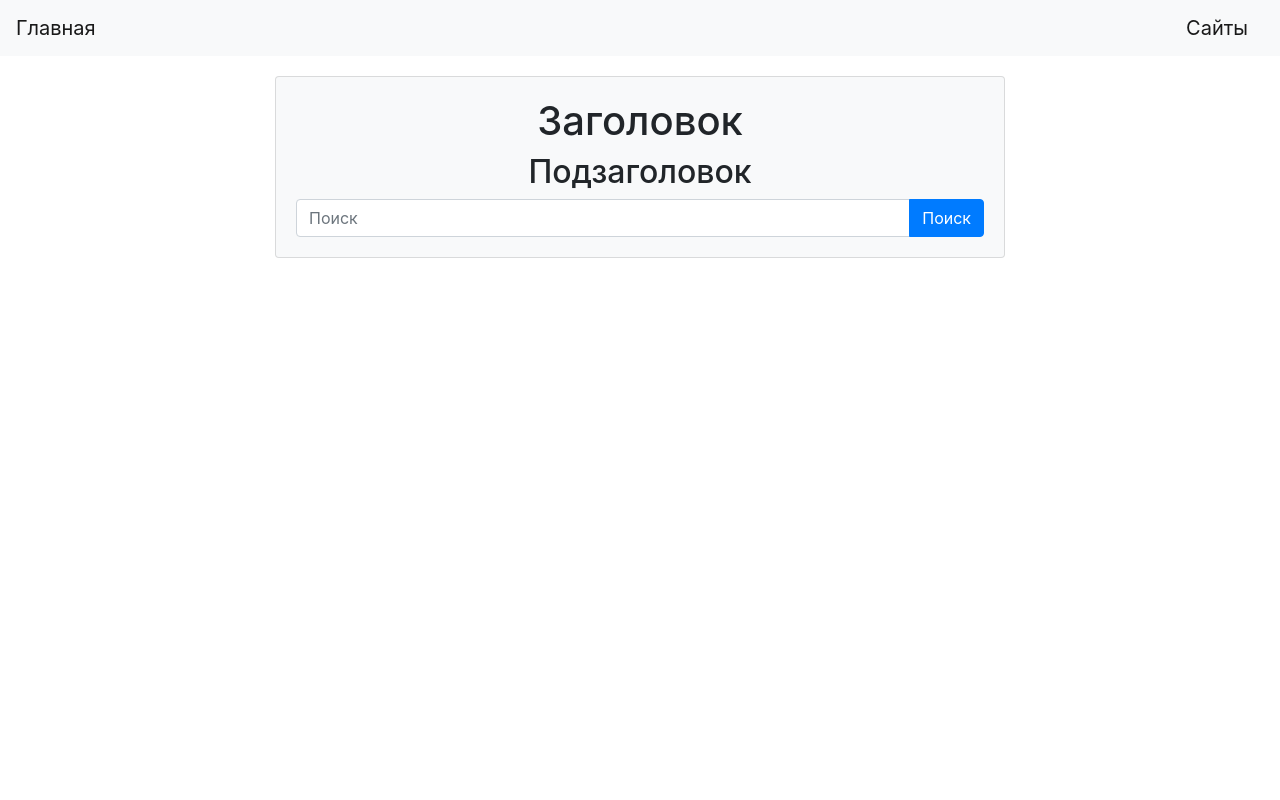
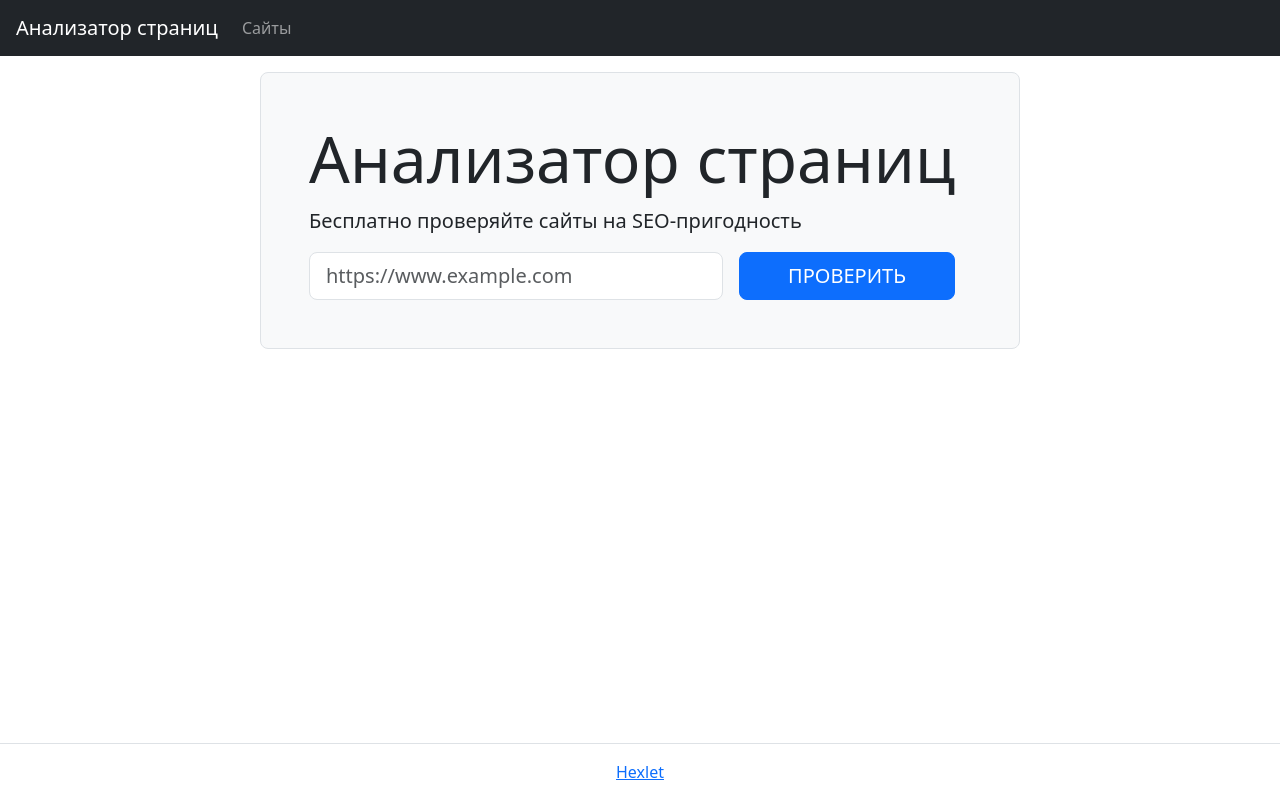
Before and after one commit to Glam52/Page-analyzer, a Flask app: page / in a window 1280 px wide. Run offline with Flask 3, Linux system fonts and the light colour scheme; some libraries are stand-ins or nearby versions.

Commit message:
redesigning index.html to fit the project template

```diff
--- a/page_analyzer/templates/index.html
+++ b/page_analyzer/templates/index.html
@@ -1,40 +1,55 @@
 <!DOCTYPE html>
-<html lang="ru">
+<html lang="en">
 <head>
-    <meta charset="UTF-8">
-    <meta name="viewport" content="width=device-width, initial-scale=1.0">
-    <link href="https://stackpath.bootstrapcdn.com/bootstrap/4.5.2/css/bootstrap.min.css" rel="stylesheet">
-    <title>Шаблон</title>
-</head>
-<body>
-    <!-- Навигационная панель -->
-    <nav class="navbar navbar-light bg-light">
-        <a class="navbar-brand" href="#">Главная</a>
-        <a class="navbar-brand" href="#">Сайты</a>
-    </nav>
+    <meta charset="utf-8">
+    <meta name="viewport" content="width=device-width, initial-scale=1, shrink-to-fit=no">
+    <meta name="description" content="Third project for Hexlet.io">
+    <link href="https://cdn.jsdelivr.net/npm/bootstrap@5.3.3/dist/css/bootstrap.min.css" rel="stylesheet" integrity="sha384-QWTKZyjpPEjISv5WaRU9OFeRpok6YctnYmDr5pNlyT2bRjXh0JMhjY6hW+ALEwIH" crossorigin="anonymous">
+    <title>Анализатор страниц</title>
+  </head>
+<body class="min-vh-100 d-flex flex-column">
+  <header class="flex-shrink-0">
+    <nav class="navbar navbar-expand-md navbar-dark bg-dark px-3">
+  <a class="navbar-brand" href="/">Анализатор страниц</a>
+  <div id="navbarNav">
+      <ul class="navbar-nav">
+        <li class="nav-item"><a class="nav-link " href="/urls">Сайты</a></li>
+      </ul>
+  </div>
+</nav>
 
-    <!-- Основной контент -->
-    <div class="container" style="margin-top: 20px;">
-        <div class="row justify-content-center">
-            <div class="col-md-8">
-                <div class="card bg-light">
-                    <div class="card-body text-center">
-                        <h1>Заголовок</h1>
-                        <h2>Подзаголовок</h2>
-                        <div class="input-group">
-                            <input type="text" class="form-control" placeholder="Поиск">
-                            <div class="input-group-append">
-                                <button class="btn btn-primary" type="button">Поиск</button>
-                            </div>
-                        </div>
-                    </div>
-                </div>
-            </div>
-        </div>
+  </header>
+
+
+
+  <main class="flex-grow-1">
+    <div class="container-lg mt-3">
+      <h1></h1>
+
+
+<div class="row">
+  <div class="col-12 col-md-10 col-lg-8 mx-auto border rounded-3 bg-light p-5">
+    <h1 class="display-3">Анализатор страниц</h1>
+    <p class="lead">Бесплатно проверяйте сайты на SEO-пригодность</p>
+    <form action="/urls " method="post" class="d-flex justify-content-center">
+    <label for="text" class="visually-hidden">Url для проверки</label>
+    <input type="text" name="url" placeholder="https://www.example.com" value="" class="form-control form-control-lg" required="">
+    <input type="submit" class="btn btn-primary  btn-lg ms-3 px-5 text-uppercase mx-3" value="Проверить">
+</form>
+  </div>
+</div>
+
     </div>
+  </main>
+  <footer class="border-top py-3 mt-5 flex-shrink-0">
+  <div class="container-lg">
+    <div class="text-center">
+      <a href="https://ru.hexlet.io/" target="_blank">Hexlet</a>
+    </div>
+  </div>
+</footer>
 
-    <script src="https://code.jquery.com/jquery-3.5.1.slim.min.js"></script>
-    <script src="https://cdn.jsdelivr.net/npm/@popperjs/core@2.5.2/dist/umd/popper.min.js"></script>
-    <script src="https://stackpath.bootstrapcdn.com/bootstrap/4.5.2/js/bootstrap.min.js"></script>
+  <script src="https://cdn.jsdelivr.net/npm/bootstrap@5.3.3/dist/js/bootstrap.bundle.min.js" integrity="sha384-YvpcrYf0tY3lHB60NNkmXc5s9fDVZLESaAA55NDzOxhy9GkcIdslK1eN7N6jIeHz" crossorigin="anonymous"></script>
+
 </body>
 </html>
```
Also changed, not shown: page_analyzer/templates/_index.html (added, +40 -0 lines).
